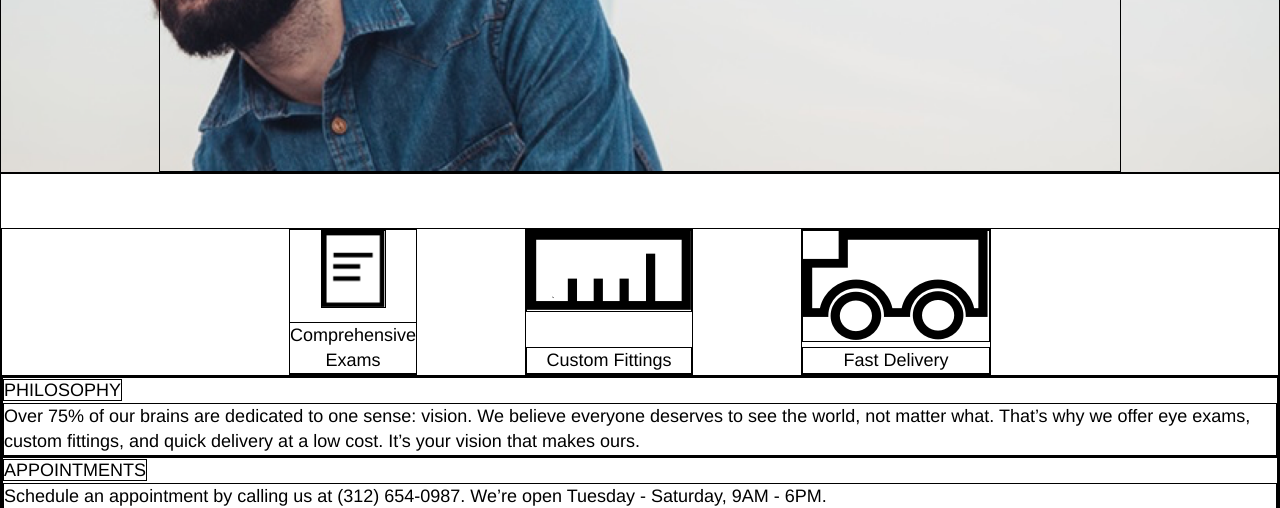
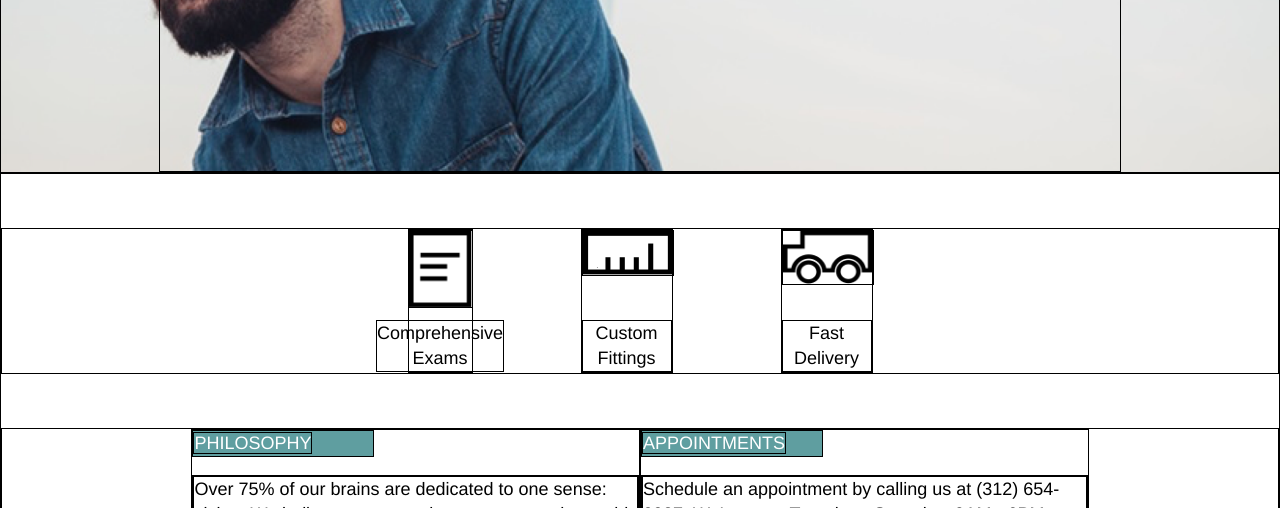
Before and after one commit to DanFortin2/tortoiseshell, a plain HTML site: page index.html in a window 1280 px wide. Shown: the part 369-877 px from the top of the page. Drawn offline with Linux system fonts and the light colour scheme.

Commit message:
added text blocks with product descriptions

```diff
--- a/index.html
+++ b/index.html
@@ -48,15 +48,23 @@
 
       <!--Section with text blerbs-->
       <section class="text-blerbs">
-        <div class="philosophy">
-          <span>PHILOSOPHY</span>
-          <p>Over 75% of our brains are dedicated to one sense: vision. We believe everyone deserves to see the world,
+        <div class="blerb">
+          <div class="philosophy-title">
+            <span>PHILOSOPHY</span>
+          </div>
+          <div class="philosophy-text">
+            <p>Over 75% of our brains are dedicated to one sense: vision. We believe everyone deserves to see the world,
             not matter what. That’s why we offer eye exams, custom fittings, and quick delivery at a low cost.
             It’s your vision that makes ours.</p>
+          </div>
         </div>
-        <div class="appointments">
-          <span>APPOINTMENTS</span>
-          <p>Schedule an appointment by calling us at (312) 654-0987. We’re open Tuesday - Saturday, 9AM - 6PM.</p>
+        <div class="blerb">
+          <div class="appointments-title">
+            <span>APPOINTMENTS</span>
+          </div>
+          <div class="appointments-text">
+            <p>Schedule an appointment by calling us at (312) 654-0987. We’re open Tuesday - Saturday, 9AM - 6PM.</p>
+          </div>
         </div>
       </section>
     </main>
--- a/resources/css/style.css
+++ b/resources/css/style.css
@@ -82,13 +82,14 @@ header {
   display: flex;
   justify-content: center;
   margin-top: 3rem;
+  margin-bottom: 3rem;
+  height: 8rem;
 }
 
 .full-icon {
   display: flex;
   flex-direction: column;
   justify-content: space-between;
-  height: 8rem;
   text-align: center;
 }
 
@@ -96,7 +97,7 @@ header {
   display: flex;
   justify-content: space-between;
   align-items: center;
-  width: 7rem;
+  width: 3.5rem;
 }
 
 .exam img {
@@ -106,16 +107,39 @@ header {
 .custom {
   margin-right: 6rem;
   margin-left: 6rem;
+  width: 5rem;
+}
+
+.custom img {
+  width: 5rem;
 }
 
 .delivery {
-
+  width: 5rem;
 }
 
+.delivery img {
+  width: 5rem;
+}
 
 /*Section with text blerbs*/
 
+.text-blerbs {
+  display: flex;
+  margin-bottom: 5rem;
+  justify-content: center;
+}
 
+.blerb {
+  width: 35%;
+}
+
+.philosophy-title, .appointments-title {
+  background-color: cadetblue;
+  color: white;
+  width: 10rem;
+  margin-bottom: 1rem;
+}
 
 /*Copright blerb*/
 
```
